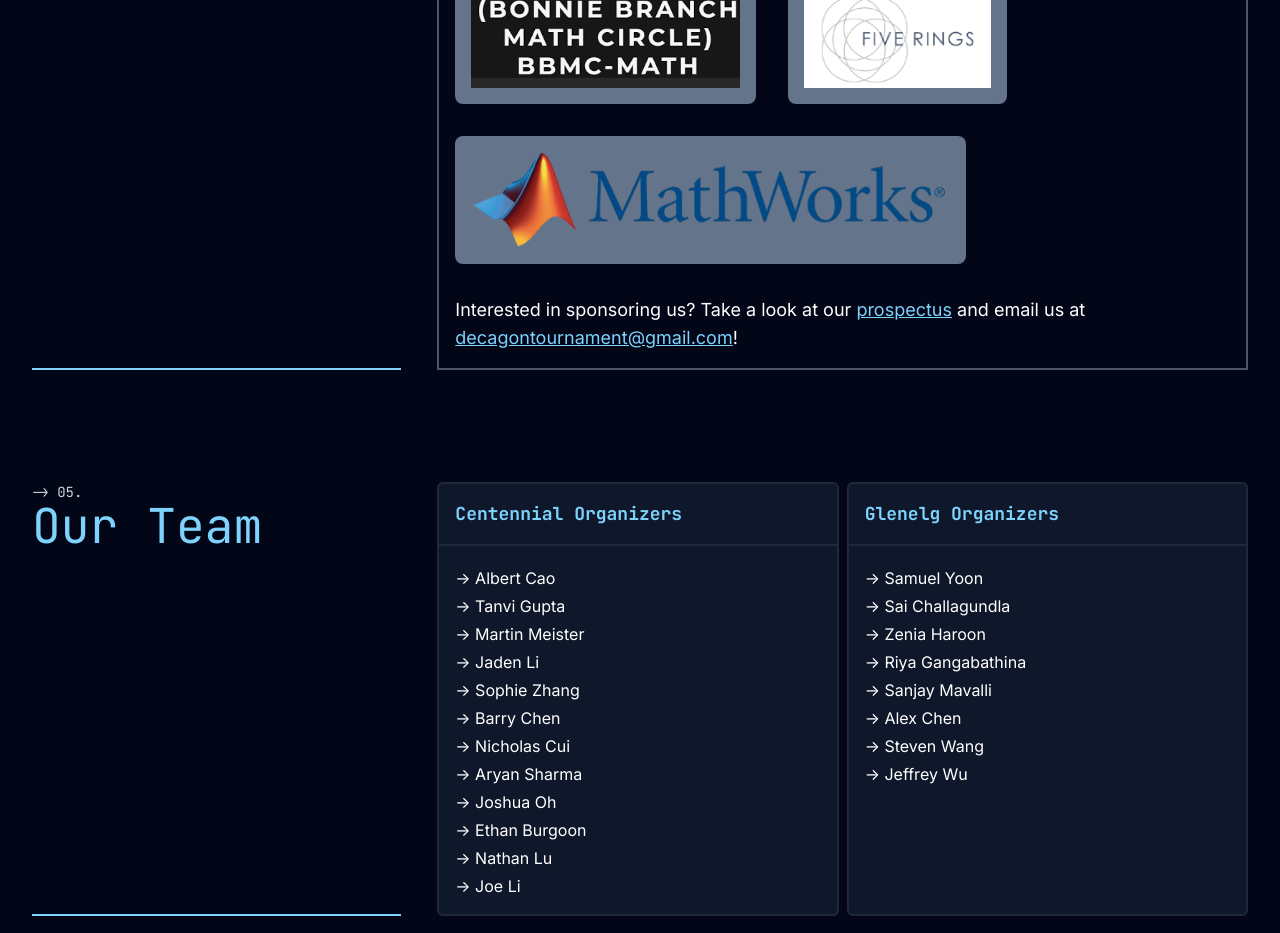
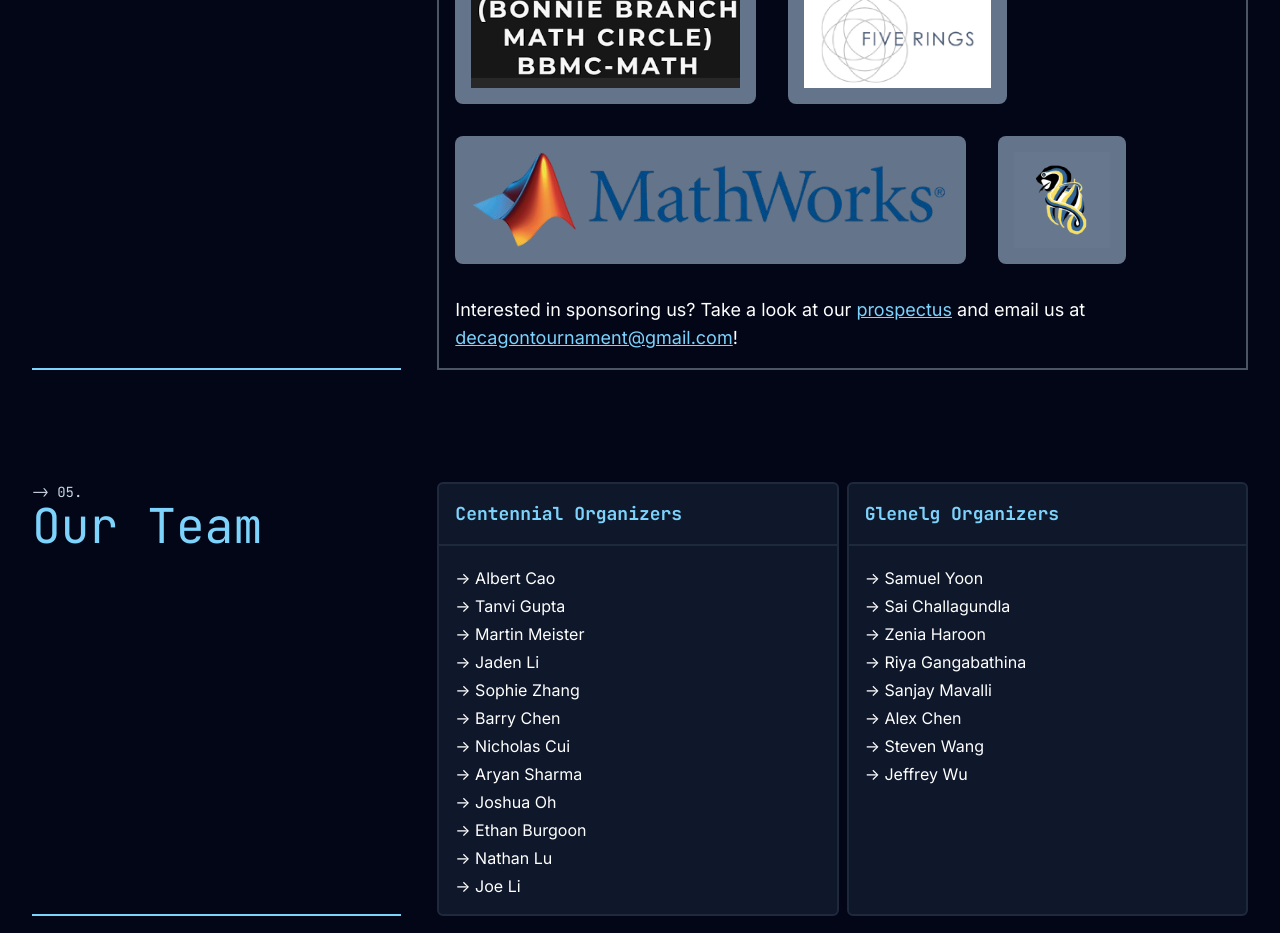
Before and after one commit to DECAGON-Tournament/decagon-site, a Next.js app: page / in a window 1280 px wide. Shown: the part 3140-4073 px from the top of the page. Built offline with nearby package versions, Linux system fonts and the light colour scheme.

Commit message:
added pyoneers

```diff
--- a/src/app/components/sponsors.tsx
+++ b/src/app/components/sponsors.tsx
@@ -34,6 +34,9 @@
           <a href="https://www.mathworks.com/" className="bg-slate-500 rounded-lg p-4" target='_blank'>
             <img src="sponsors/mathworks.png" className='h-24' alt="Mathworks Logo" />
           </a>
+          <a href="https://www.chspyoneers.com/" className="bg-slate-500 rounded-lg p-4" target='_blank'>
+            <img src="sponsors/pyoneers.png" className='h-24' alt="Pyoneers Logo" />
+          </a>
           <p className="text-lg">
             Interested in sponsoring us? Take a look at our <a className="link text-sky-50" href="prospectus.pdf" download="decagon_prospectus" target="_blank" rel="noopener noreferrer">prospectus</a> and email us at <a className="link text-sky-50" href="mailto:decagontournament@gmail.com" target="_blank" rel="noopener noreferrer">decagontournament@gmail.com</a>!
           </p>
```
Also changed, not shown: public/sponsors/pyoneers.png (added).
